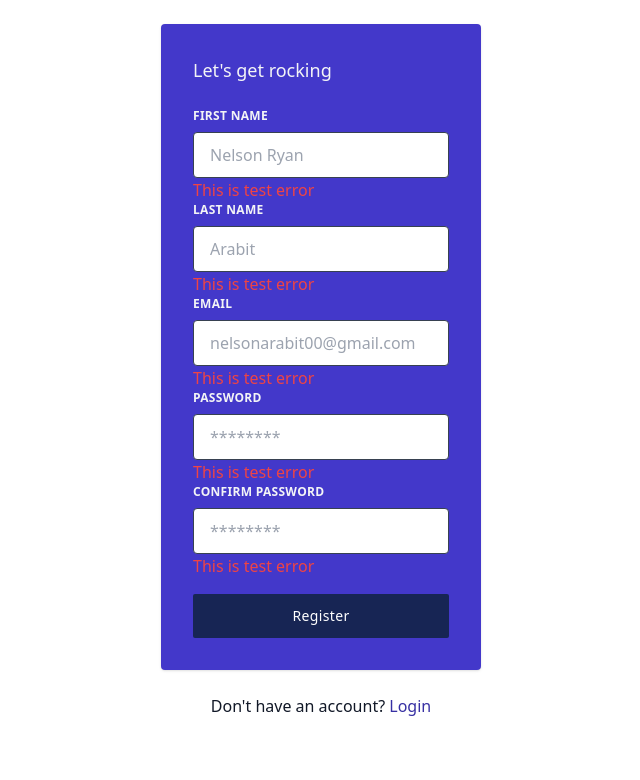
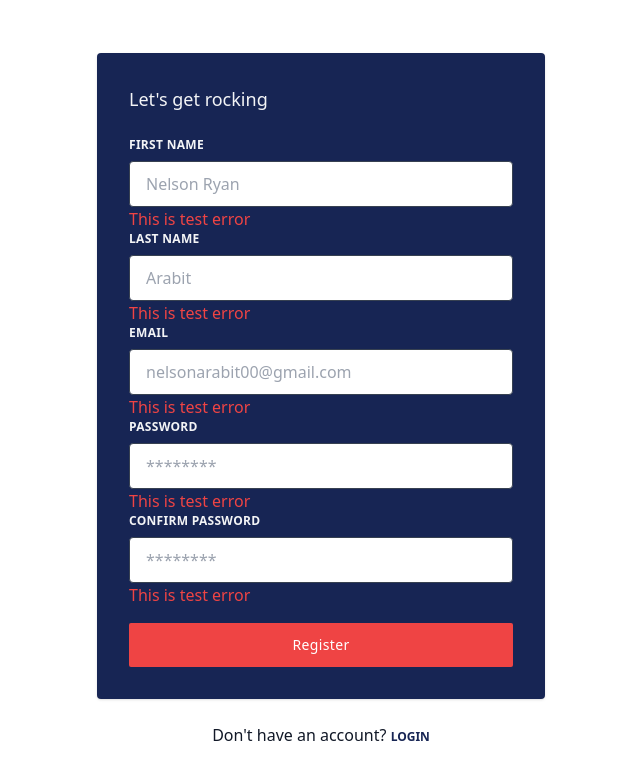
Before and after one commit to nlsnryn/Music-Project.UI, a Vue app: page /register in a window 1280 px wide. Shown: the top 780 px of the page, without its empty margins (319-959 px from the left). Built offline with nearby package versions, Linux system fonts and the light colour scheme.

Commit message:
Fix Login and Register View

```diff
--- a/src/views/auth/LoginView.vue
+++ b/src/views/auth/LoginView.vue
@@ -4,9 +4,9 @@ import TextInput from "@/components/global/TextInput.vue";
 
 <template>
   <div>
-    <div class="flex w-full items-center justify-center p-6">
-      <div class="w-full max-w-xs">
-        <div class="mb-6 rounded bg-indigo-700 p-8 shadow">
+    <div class="flex h-screen w-full items-center justify-center p-6">
+      <div class="w-full max-w-md">
+        <div class="mb-6 rounded bg-blue-950 p-8 shadow">
           <h1 class="mb-6 text-lg font-thin text-gray-100">
             Let's get rocking
           </h1>
@@ -32,7 +32,7 @@ import TextInput from "@/components/global/TextInput.vue";
           </div>
 
           <button
-            class="block w-full rounded-sm bg-blue-950 py-3 text-sm tracking-wide text-white hover:bg-blue-900"
+            class="block w-full rounded-sm bg-red-500 py-3 text-sm tracking-wide text-white hover:bg-red-600"
             type="submit"
           >
             Login
@@ -43,7 +43,7 @@ import TextInput from "@/components/global/TextInput.vue";
           Don't have an account?
           <router-link
             to="register"
-            class="text-indigo-800 no-underline hover:underline"
+            class="text-xs font-semibold uppercase text-blue-950 no-underline hover:underline"
             >Register</router-link
           >
         </p>
--- a/src/views/auth/RegisterView.vue
+++ b/src/views/auth/RegisterView.vue
@@ -11,9 +11,9 @@ const confirmPassword = ref(null);
 
 <template>
   <div>
-    <div class="flex w-full items-center justify-center p-6">
-      <div class="w-full max-w-xs">
-        <div class="mb-6 rounded bg-indigo-700 p-8 shadow">
+    <div class="flex h-screen w-full items-center justify-center p-6">
+      <div class="w-full max-w-md">
+        <div class="mb-6 rounded bg-blue-950 p-8 shadow">
           <h1 class="mb-6 text-lg font-thin text-gray-100">
             Let's get rocking
           </h1>
@@ -66,7 +66,7 @@ const confirmPassword = ref(null);
           </div>
 
           <button
-            class="block w-full rounded-sm bg-blue-950 py-3 text-sm tracking-wide text-white hover:bg-blue-900"
+            class="block w-full rounded-sm bg-red-500 py-3 text-sm tracking-wide text-white hover:bg-red-600"
             type="submit"
           >
             Register
@@ -77,7 +77,7 @@ const confirmPassword = ref(null);
           Don't have an account?
           <router-link
             to="login"
-            class="text-indigo-800 no-underline hover:underline"
+            class="text-xs font-semibold uppercase text-blue-950 no-underline hover:underline"
             >Login</router-link
           >
         </p>
```
